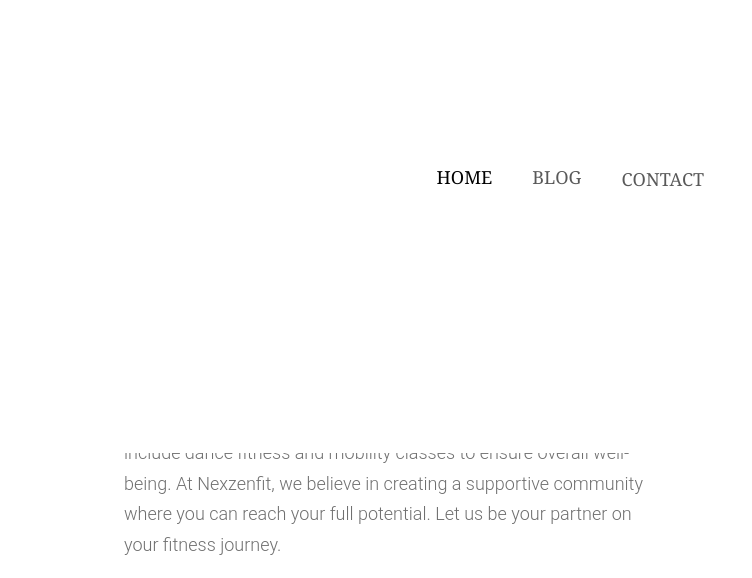
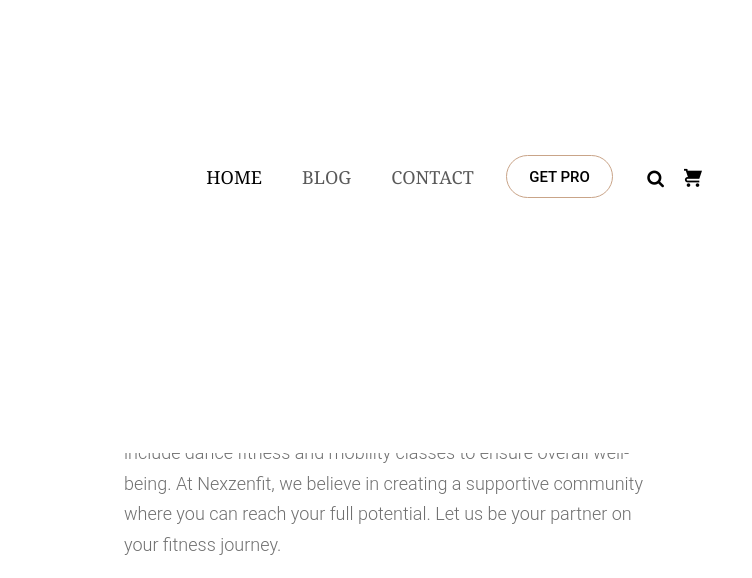
Before and after one commit to nexzenfit/nexzenfit.github.io, a plain HTML site: page index.html in a window 1280 px wide. Shown: the part 95-673 px from the top of the page, 528-1280 px from the left. Drawn offline with nearby package versions, Linux system fonts and the light colour scheme; files whose address does not match are found by name.

Commit message:
Revert "updated"
This reverts commit b6f1e25511ef1b412f64f7c9e7f3135b6ff62574.

Reverting the last commit

```diff
--- a/index.html
+++ b/index.html
@@ -55,6 +55,23 @@
             </li>
             <li class="nav-item text-uppercase">
               <a href="contact.html" class="nav-link">Contact</a>
+            </li>
+            <li class="nav-item text-uppercase">
+              <a href="https://templatesjungle.gumroad.com/l/dance-html-website-template" target="_blank"
+                class="item-anchor btn btn-outline-primary rounded-pill">Get PRO</a>
+            </li>
+            <li class="user-items">
+              <div class="search-bar">
+                <a href="#" class="search-button search-toggle" data-selector=".primary-nav">
+                  <i class="icon icon-search"></i>
+                </a>
+                <form role="search" method="get" class="search-box" action="index.html">
+                  <input class="search-field search-input" placeholder="Search" type="search">
+                </form>
+              </div>
+              <a href="#" class="shopping-cart">
+                <i class="icon icon-shopping-cart"></i>
+              </a>
             </li>
           </ul>
         </div>
```
Also changed, not shown: 1 other file.
